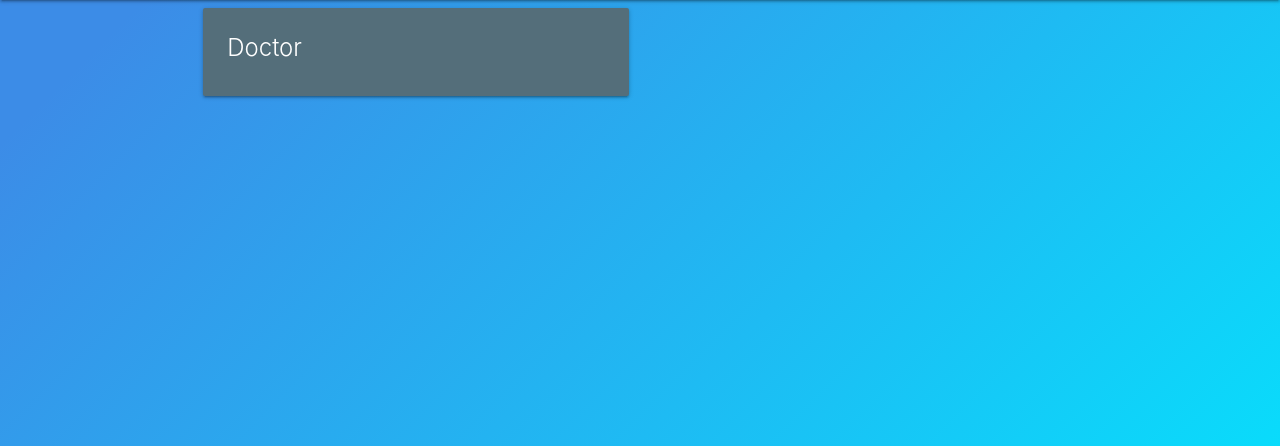
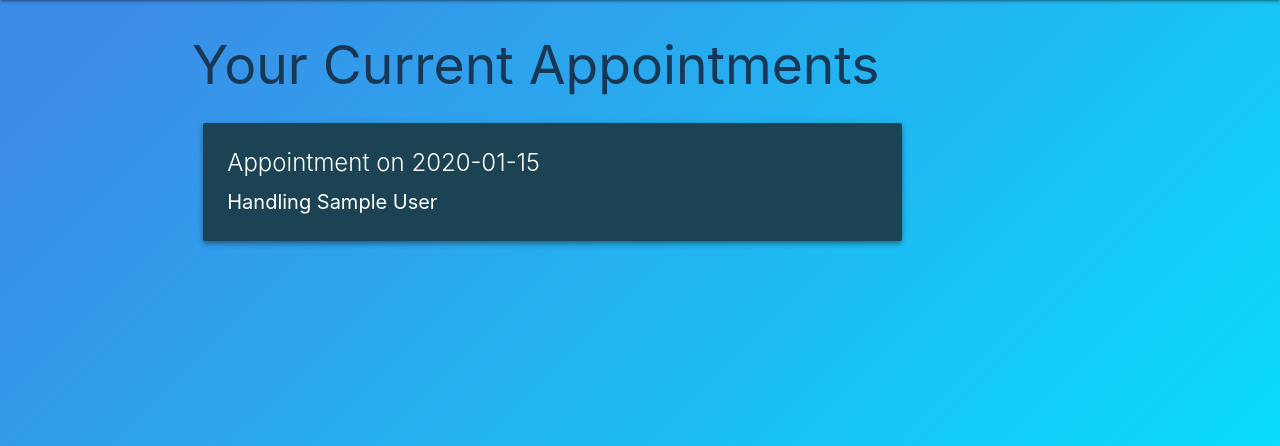
Before and after one commit to Siskat/Hira, a Flask app: page /appointments/1 in a window 1280 px wide. Shown: the part 64-510 px from the top of the page. Run offline with Flask 2, Linux system fonts and the light colour scheme; tables that the repository leaves empty hold one stand-in row (values such as "Sample post"); some libraries are stand-ins or nearby versions.

Commit message:
I did something

```diff
--- a/backend/MainModule/views.py
+++ b/backend/MainModule/views.py
@@ -83,11 +83,6 @@ def patient_access(id):
 	for x in patient:
 		sqlAppointments = "SELECT * from appointment JOIN record ON appointment.appointment_id = record.appointment_id WHERE appointment.patient_id='" + id + "'"
 		appointment = db.session.execute(sqlAppointments)
-		for x in appointment:
-			print(x.appointment_id)
-		#for y in appointment:
-		#    sqlRecords = "SELECT * from  record WHERE appointment_id='" + y.appointment_id + "'"
-		#    records = db.session.execute(sqlRecords)
 		return render_template('patient.html', patient=x, appointment=appointment)
 
 @app.route("/patients_list")
--- a/backend/static/css/styles.css
+++ b/backend/static/css/styles.css
@@ -2,12 +2,19 @@ nav {
   background-color: #1B4353;
 }
 
+#search-nav {
+  background-color: white;
+}
 .purple {
   background-color: #8E94F2;
 }
 
 .blue {
   background-color: #2892D7;
+}
+
+.scheme {
+    background-color: #1B4353;
 }
 
 .background {
--- a/backend/templates/appointments.html
+++ b/backend/templates/appointments.html
@@ -2,18 +2,23 @@
 
 
 <div class="container">
+	<h2 id='text-fader'>Your Current Appointments</h2>
+	{% for x in appointment %}
 
 	 <div class="row">
-	    <div class="col s12 m6">
-	      <div class="card blue-grey darken-1">
+	    <div class="col s12 m12 l12">
+	      <a href="{{url_for('patient_access', id=x.patient_id)}}">
+	      <div class="card scheme hoverable z-depth-2" id='index-button'>
 	        <div class="card-content white-text">
-	          <span class="card-title">Doctor</span>
-	          <p>{{appointment.full_name}}</p>
+	          <span class="card-title">Appointment on {{x.date_of_appointment}}</span>
+	          <p>Handling {{x.full_name}}</p>
 	        </div>
 	      </div>
+	      </a>
 	    </div>
 	  </div>
 
 
+	  {% endfor %}
 
-</div>
+	</div>
--- a/backend/templates/header.html
+++ b/backend/templates/header.html
@@ -18,7 +18,7 @@
     <a href="{{url_for('index')}}" class="brand-logo">HIRA</a>
     <ul id="nav-mobile" class="right hide-on-med-and-down">
       <li>
-        <a href="{{url_for('appointments', id='000000001')}}"><i class="material-icons left">people</i>Appointments</a>
+        <a href="{{url_for('appointments', id='0000000001')}}"><i class="material-icons left">people</i>Appointments</a>
       </li>
       <li>
         <a href="{{url_for('patients_list')}}"><i class="material-icons left">search</i>Search</a>
--- a/backend/templates/index.html
+++ b/backend/templates/index.html
@@ -29,7 +29,7 @@
     <h1 id="text-fader">Welcome, {{session.user}} Ranpara</h1>
     <h2 id="text-fader">What do you want to do today?</h2>
     <div class="col s5">
-      <a href="{{url_for('appointments', id='000000001')}}" class="waves-effect waves-light btn-large" id="index-button"><i class="material-icons left">people</i>View Appointments</a>
+      <a href="{{url_for('appointments', id='0000000001')}}" class="waves-effect waves-light btn-large" id="index-button"><i class="material-icons left">people</i>View Appointments</a>
     </div>
     </div>
     <div class="row">
--- a/backend/templates/patients_list.html
+++ b/backend/templates/patients_list.html
@@ -1,8 +1,8 @@
 {% include "header.html" %}
-
-<div class="container">
+<br>
+<div class="container rounded z-depth-1">
   <br />
-  <nav>
+  <nav id="search-nav">
     <div class="nav-wrapper">
       <form>
         <div class="input-field">
```
Also changed, not shown: backend/templates/patient.html (+4 -4 lines).
